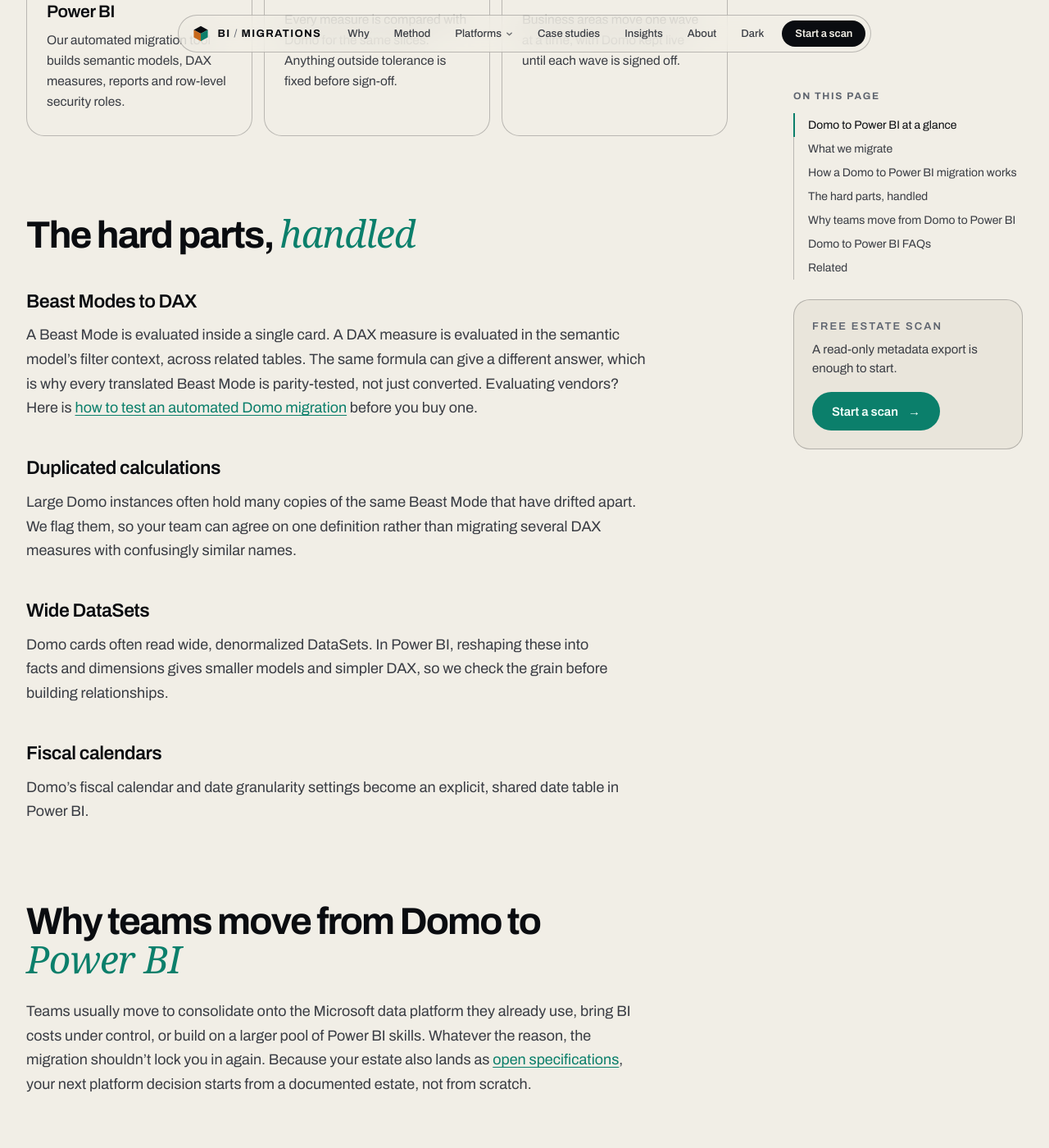
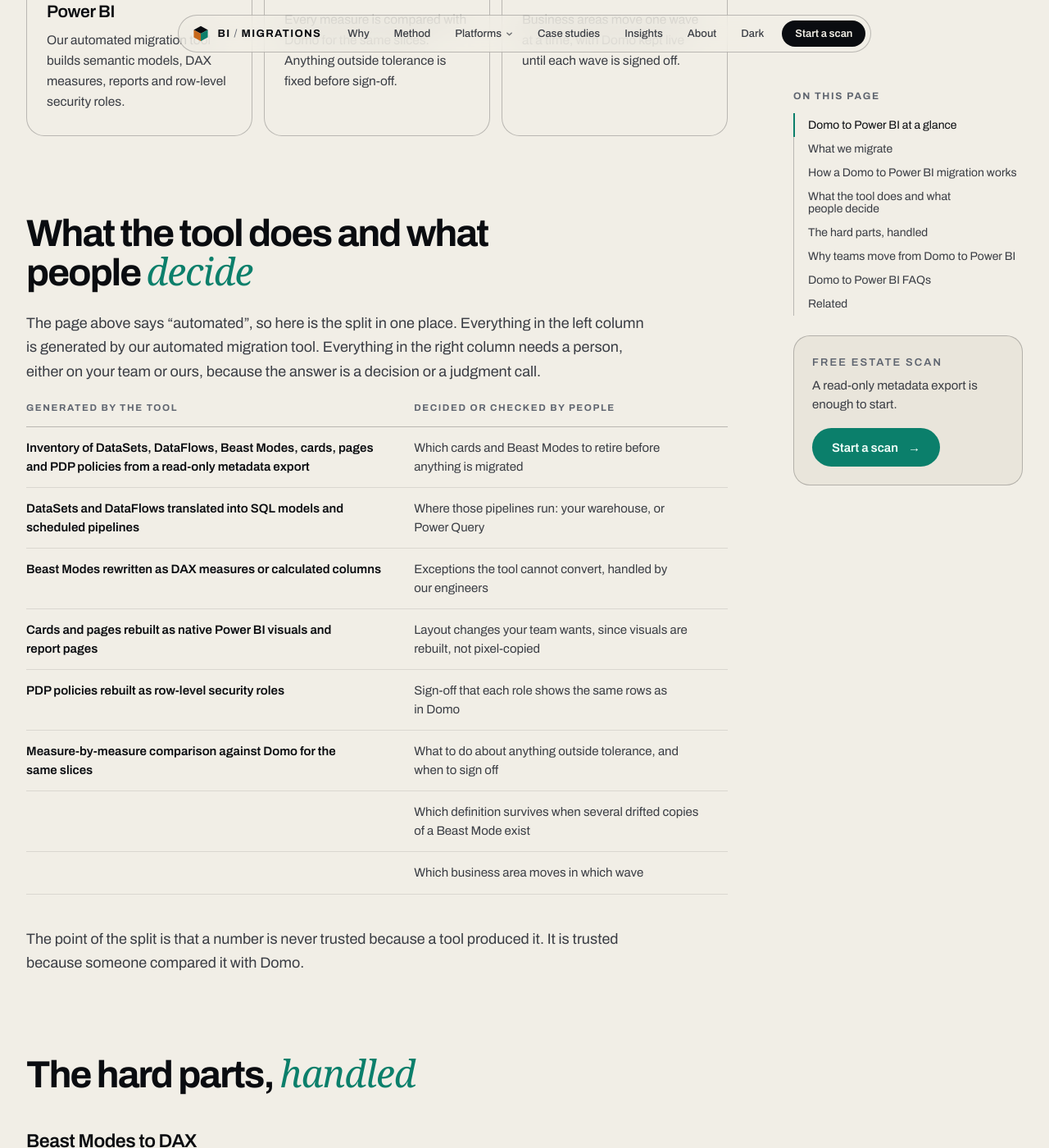
Before and after one commit to BIMigrations/www, a Jekyll site: the page built from domo-to-power-bi.md, in a window 1280 px wide and 1400 px high, scrolled down 3220 px. Shown: the whole window at 82% size. Built offline with Jekyll 4.4.1, drawn with Linux system fonts in a browser that asks for light colours; some web fonts are replaced.

Commit message:
Draft: what the Domo tool generates vs what people decide (existing claims only)

```diff
--- a/domo-to-power-bi.md
+++ b/domo-to-power-bi.md
@@ -81,6 +81,23 @@
 
 {% include cards.html items=page.steps numbered=true %}
 
+## What the tool does and what people *decide*
+
+The page above says "automated", so here is the split in one place. Everything in the left column is generated by our automated migration tool. Everything in the right column needs a person, either on your team or ours, because the answer is a decision or a judgment call.
+
+| Generated by the tool | Decided or checked by people |
+|---|---|
+| Inventory of DataSets, DataFlows, Beast Modes, cards, pages and PDP policies from a read-only metadata export | Which cards and Beast Modes to retire before anything is migrated |
+| DataSets and DataFlows translated into SQL models and scheduled pipelines | Where those pipelines run: your warehouse, or Power Query |
+| Beast Modes rewritten as DAX measures or calculated columns | Exceptions the tool cannot convert, handled by our engineers |
+| Cards and pages rebuilt as native Power BI visuals and report pages | Layout changes your team wants, since visuals are rebuilt, not pixel-copied |
+| PDP policies rebuilt as row-level security roles | Sign-off that each role shows the same rows as in Domo |
+| Measure-by-measure comparison against Domo for the same slices | What to do about anything outside tolerance, and when to sign off |
+| | Which definition survives when several drifted copies of a Beast Mode exist |
+| | Which business area moves in which wave |
+
+The point of the split is that a number is never trusted because a tool produced it. It is trusted because someone compared it with Domo.
+
 ## The hard parts, *handled*
 
 ### Beast Modes to DAX
```
